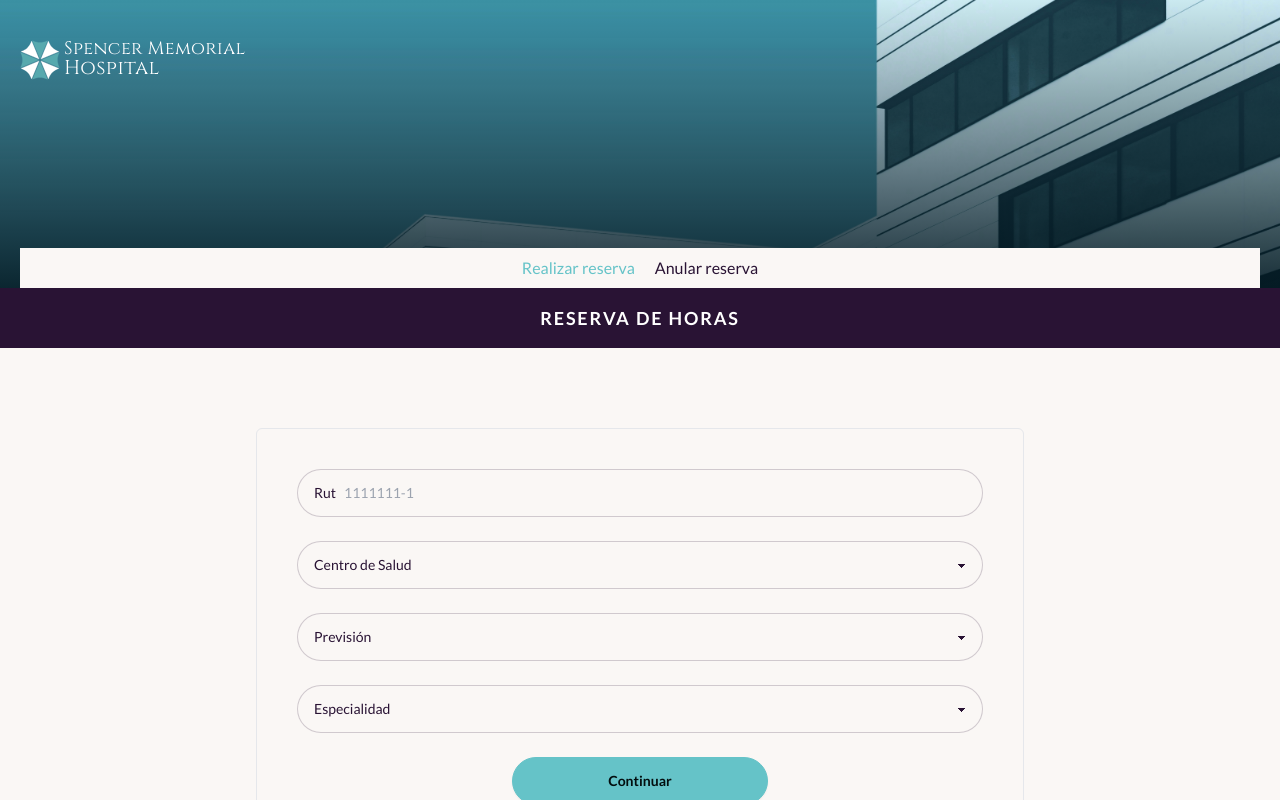
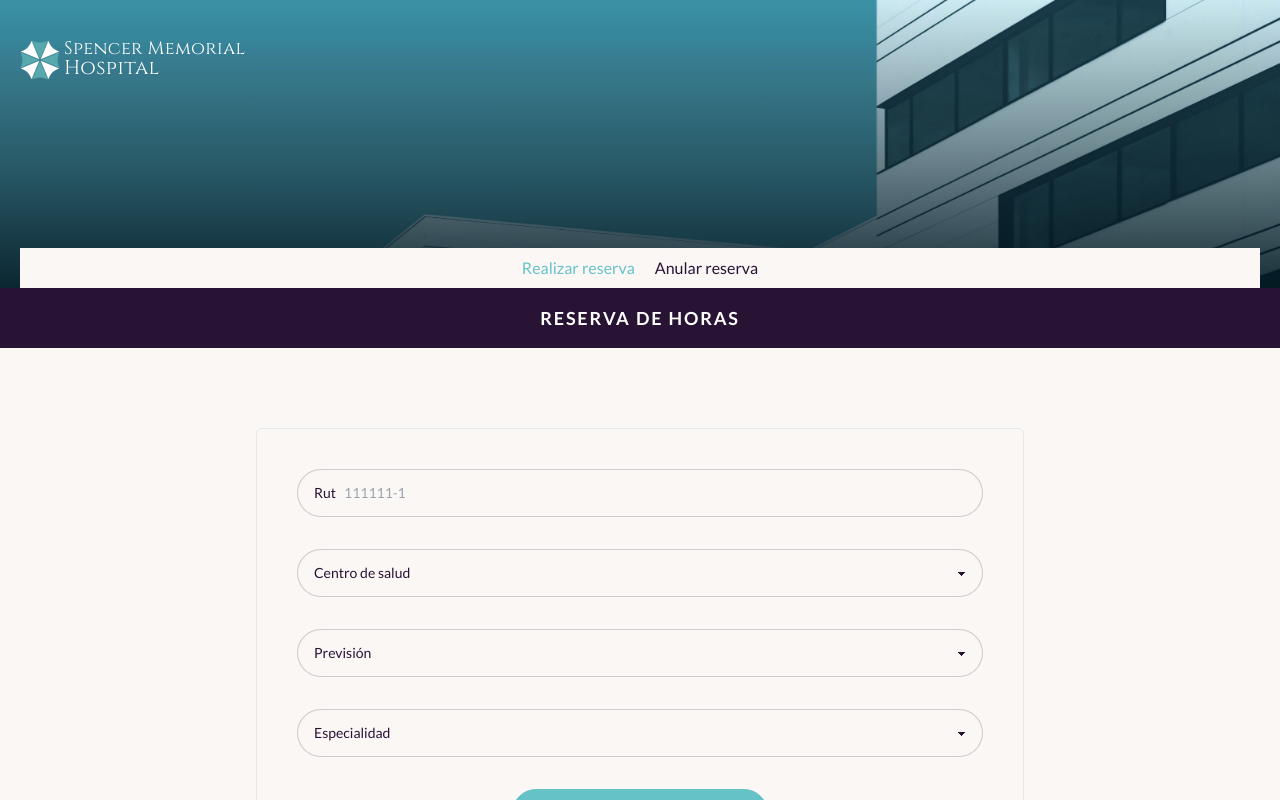
Before and after one commit to pandaman404/reserva-horas-front, a React (Vite) app: page / in a window 1280 px wide. Shown: the top 800 px of the page. Built offline with nearby package versions, Linux system fonts and the light colour scheme.

Commit message:
Refactor: Se crean componentes para formularios

```diff
--- a/src/components/AnularReservaForm.tsx
+++ b/src/components/AnularReservaForm.tsx
@@ -1,4 +1,6 @@
 import { SubmitHandler, useForm } from 'react-hook-form';
+import TextField from './TextField';
+import SubmitButton from './SubmitButton';
 
 type FormFields = {
     rut: string;
@@ -18,36 +20,20 @@ const AnularReservaForm = () => {
 
     return (
         <form
-            className='mx-auto flex max-w-3xl flex-col gap-6 rounded-md border p-5 md:p-10'
+            className='mx-auto flex max-w-3xl flex-col gap-8 rounded-md border p-5 md:p-10'
             onSubmit={handleSubmit(onSubmit)}
         >
-            <label className='input input-bordered flex items-center gap-2 text-sm'>
-                Rut
-                <input
-                    type='text'
-                    className='grow'
-                    placeholder='1111111-1'
-                    {...register('rut', {
-                        required: 'Rut es requerido',
-                    })}
-                />
-            </label>
-            {errors.rut && (
-                <div className='relative left-2 text-error'>
-                    {errors.rut.message}
-                </div>
-            )}
-            <button
-                className='btn btn-primary col-span-2 w-full place-self-center lg:btn-wide'
-                disabled={isSubmitting}
-                type='submit'
-            >
-                {isSubmitting ? (
-                    <span className='loading loading-spinner'></span>
-                ) : (
-                    'Continuar'
-                )}
-            </button>
+            <TextField
+                type='text'
+                name='rut'
+                placeholder='111111-1'
+                register={register}
+                errors={errors}
+            />
+            <SubmitButton
+                text='Buscar horas reservadas'
+                isSubmitting={isSubmitting}
+            />
         </form>
     );
 };
--- a/src/components/ReservarHoraForm.tsx
+++ b/src/components/ReservarHoraForm.tsx
@@ -1,4 +1,7 @@
 import { SubmitHandler, useForm } from 'react-hook-form';
+import TextField from './TextField';
+import Select from './Select';
+import SubmitButton from './SubmitButton';
 
 type FormFields = {
     rut: string;
@@ -10,45 +13,45 @@ type FormFields = {
 const centrosSalud = [
     {
         id: 1,
-        nombre: 'Raccoon City',
+        name: 'Raccoon City',
     },
     {
         id: 2,
-        nombre: 'Los Santos',
+        name: 'Los Santos',
     },
     {
         id: 3,
-        nombre: 'Pueblo Paleta',
+        name: 'Pueblo Paleta',
     },
 ];
 
 const prevision = [
     {
         id: 1,
-        nombre: 'Fonasa',
+        name: 'Fonasa',
     },
     {
         id: 2,
-        nombre: 'Particular',
+        name: 'Particular',
     },
     {
         id: 3,
-        nombre: 'Isapre',
+        name: 'Isapre',
     },
 ];
 
 const especialidad = [
     {
         id: 1,
-        nombre: 'Medicina General',
+        name: 'Medicina General',
     },
     {
         id: 2,
-        nombre: 'Oftalmologia',
+        name: 'Oftalmologia',
     },
     {
         id: 3,
-        nombre: 'Radiologia',
+        name: 'Radiologia',
     },
 ];
 
@@ -66,82 +69,39 @@ const ReservarHoraForm = () => {
 
     return (
         <form
-            className='mx-auto flex max-w-3xl flex-col gap-6 rounded-md border p-5 md:p-10'
+            className='mx-auto flex max-w-3xl flex-col gap-8 rounded-md border p-5 md:p-10'
             onSubmit={handleSubmit(onSubmit)}
         >
-            <label className='input input-bordered flex items-center gap-2 text-sm'>
-                Rut
-                <input
-                    type='text'
-                    className='grow'
-                    placeholder='1111111-1'
-                    {...register('rut', {
-                        required: 'Rut es requerido',
-                    })}
-                />
-            </label>
-            {/* {errors.rut && (
-                <div className='text-error'>{errors.rut.message}</div>
-            )} */}
-            <select
-                className='select select-bordered w-full'
-                {...register('centroSalud')}
-                defaultValue='DEFAULT'
-            >
-                <option disabled value='DEFAULT'>
-                    Centro de Salud
-                </option>
-                {centrosSalud.map(({ id, nombre }) => {
-                    return (
-                        <option key={id} value={nombre}>
-                            {nombre}
-                        </option>
-                    );
-                })}
-            </select>
-            <select
-                className='select select-bordered w-full'
-                {...register('prevision')}
-                defaultValue='DEFAULT'
-            >
-                <option disabled value='DEFAULT'>
-                    Previsión
-                </option>
-                {prevision.map(({ id, nombre }) => {
-                    return (
-                        <option key={id} value={nombre}>
-                            {nombre}
-                        </option>
-                    );
-                })}
-            </select>
-            <select
-                className='select select-bordered w-full'
-                {...register('especialidad')}
-                defaultValue='DEFAULT'
-            >
-                <option disabled value='DEFAULT'>
-                    Especialidad
-                </option>
-                {especialidad.map(({ id, nombre }) => {
-                    return (
-                        <option key={id} value={nombre}>
-                            {nombre}
-                        </option>
-                    );
-                })}
-            </select>
-            <button
-                className='btn btn-primary col-span-2 w-full place-self-center lg:btn-wide'
-                disabled={isSubmitting}
-                type='submit'
-            >
-                {isSubmitting ? (
-                    <span className='loading loading-spinner'></span>
-                ) : (
-                    'Continuar'
-                )}
-            </button>
+            <TextField
+                type='text'
+                name='rut'
+                placeholder='111111-1'
+                register={register}
+                errors={errors}
+            />
+            <Select
+                name='centroSalud'
+                placeholder='Centro de salud'
+                register={register}
+                errors={errors}
+                options={centrosSalud}
+            />
+            <Select
+                name='prevision'
+                placeholder='Previsión'
+                register={register}
+                errors={errors}
+                options={prevision}
+            />
+            <Select
+                name='especialidad'
+                placeholder='Especialidad'
+                register={register}
+                errors={errors}
+                options={especialidad}
+            />
+
+            <SubmitButton text={'Continuar'} isSubmitting={isSubmitting} />
         </form>
     );
 };
--- /dev/null
+++ b/src/components/Select.tsx
@@ -0,0 +1,59 @@
+import {
+    FieldErrors,
+    FieldValues,
+    Path,
+    UseFormRegister,
+} from 'react-hook-form';
+
+type SelectProps<T extends FieldValues> = {
+    name: Path<T>;
+    placeholder?: string;
+    register: UseFormRegister<T>;
+    errors: FieldErrors<T>;
+    options: {
+        id: number;
+        name: string;
+    }[];
+};
+
+const DEFAULT_VALUE = 'DEFAULT';
+
+const Select = <T extends FieldValues>({
+    name,
+    placeholder,
+    register,
+    errors,
+    options,
+}: SelectProps<T>) => {
+    return (
+        <div className='relative'>
+            <select
+                className='select select-bordered w-full'
+                {...register(name, {
+                    validate: (value) =>
+                        value !== DEFAULT_VALUE ||
+                        `${placeholder} es requerido`,
+                })}
+                defaultValue={DEFAULT_VALUE}
+            >
+                <option disabled value={DEFAULT_VALUE}>
+                    {placeholder}
+                </option>
+                {options.map(({ id, name }) => {
+                    return (
+                        <option key={id} value={name}>
+                            {name}
+                        </option>
+                    );
+                })}
+            </select>
+            {errors[name] && (
+                <div className='absolute -bottom-5 left-2 text-sm text-error'>
+                    {errors[name]?.message?.toString()}
+                </div>
+            )}
+        </div>
+    );
+};
+
+export default Select;
--- /dev/null
+++ b/src/components/SubmitButton.tsx
@@ -0,0 +1,22 @@
+type SubmitButtonProps = {
+    text: string;
+    isSubmitting: boolean;
+};
+
+const SubmitButton = ({ text, isSubmitting }: SubmitButtonProps) => {
+    return (
+        <button
+            className='btn btn-primary col-span-2 w-full place-self-center lg:btn-wide'
+            disabled={isSubmitting}
+            type='submit'
+        >
+            {isSubmitting ? (
+                <span className='loading loading-spinner'></span>
+            ) : (
+                text
+            )}
+        </button>
+    );
+};
+
+export default SubmitButton;
--- /dev/null
+++ b/src/components/TextField.tsx
@@ -0,0 +1,47 @@
+import { HTMLInputTypeAttribute } from 'react';
+import {
+    FieldValues,
+    UseFormRegister,
+    Path,
+    FieldErrors,
+} from 'react-hook-form';
+import { capitalizeText } from '../utils/format';
+
+type TextFieldProps<T extends FieldValues> = {
+    type: HTMLInputTypeAttribute;
+    name: Path<T>;
+    placeholder?: string;
+    register: UseFormRegister<T>;
+    errors: FieldErrors<T>;
+};
+
+const TextField = <T extends FieldValues>({
+    type,
+    name,
+    placeholder,
+    register,
+    errors,
+}: TextFieldProps<T>) => {
+    const capitalizeName = capitalizeText(name);
+
+    return (
+        <label className='input input-bordered relative flex items-center gap-2 text-sm'>
+            {capitalizeName}
+            <input
+                type={type}
+                className='grow'
+                placeholder={placeholder}
+                {...register(name, {
+                    required: `${capitalizeName} es requerido`,
+                })}
+            />
+            {errors[name] && (
+                <div className='absolute -bottom-6 left-2 text-sm text-error'>
+                    {errors[name]?.message?.toString()}
+                </div>
+            )}
+        </label>
+    );
+};
+
+export default TextField;
--- /dev/null
+++ b/src/utils/format.ts
@@ -0,0 +1,3 @@
+export const capitalizeText = (text: string) => {
+    return text.charAt(0).toUpperCase() + text.slice(1);
+};
```
